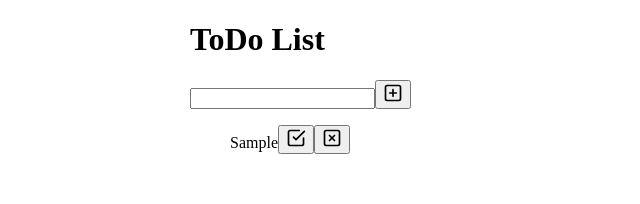
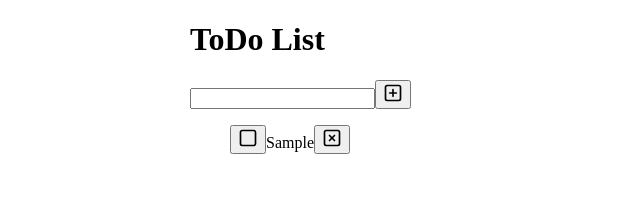
Before and after one commit to M0nicaVaz/ReactToDo, a React (Vite) app: page / in a window 1280 px wide. Both pictures are taken after typing "Sample" into the empty fields and a click on the button 393 px from the left and 94 px from the top of the page. Shown: the top 204 px of the page, without its empty margins (0-640 px from the left). Built offline with nearby package versions, Linux system fonts and the light colour scheme.

Commit message:
add localstorage

```diff
--- a/src/components/Form.jsx
+++ b/src/components/Form/index.jsx
@@ -1,7 +1,7 @@
 import { useState } from 'react';
 import { FiPlusSquare } from 'react-icons/fi';
 
-export function Form({ onAddItem }) {
+export function Form({ addItem }) {
   const [text, setText] = useState('');
 
   function handleInput(e) {
@@ -12,7 +12,7 @@ export function Form({ onAddItem }) {
   function handleAdd(e) {
     e.preventDefault();
     if (text) {
-      onAddItem(text);
+      addItem(text);
       setText('');
     }
   }
@@ -20,7 +20,7 @@ export function Form({ onAddItem }) {
   return (
     <form>
       <input onChange={handleInput} type="text" value={text} />
-      <button onClick={handleAdd}>
+      <button type="submit" onClick={handleAdd}>
         <FiPlusSquare size={20} />
       </button>
     </form>
--- a/src/components/List.jsx
+++ /dev/null
@@ -1,27 +0,0 @@
-import { FiXSquare, FiSquare, FiCheckSquare } from 'react-icons/fi';
-
-export function List({ items, handleDelete, handleCheck }) {
-  return (
-    <ul>
-      {items.map((item) => (
-        <li className={item.done ? 'item-done' : ''} key={item.id}>
-          {item.description}
-          <button
-            onClick={() => {
-              handleCheck(item);
-            }}
-          >
-            {item.done ? <FiSquare size={20} /> : <FiCheckSquare size={20} />}
-          </button>
-          <button
-            onClick={() => {
-              handleDelete(item);
-            }}
-          >
-            <FiXSquare size={20} />
-          </button>
-        </li>
-      ))}
-    </ul>
-  );
-}
--- /dev/null
+++ b/src/components/List/index.jsx
@@ -0,0 +1,17 @@
+import { ListItem } from '../ListItem';
+
+export function List({ items, handleDelete, handleCheck }) {
+  return (
+    <ul>
+      {items.map((item, index) => (
+        <ListItem
+          key={String(index)}
+          itemId={index}
+          item={item}
+          handleDelete={handleDelete}
+          handleCheck={handleCheck}
+        />
+      ))}
+    </ul>
+  );
+}
--- /dev/null
+++ b/src/components/ListItem/index.jsx
@@ -0,0 +1,27 @@
+import { FiXSquare, FiSquare, FiCheckSquare } from 'react-icons/fi';
+
+export function ListItem({ item, handleDelete, handleCheck, itemId }) {
+  item.id = itemId;
+
+  return (
+    <li className={item.done ? 'item-done' : ''}>
+      <button
+        onClick={() => {
+          handleCheck(item);
+        }}
+      >
+        {item.done ? <FiCheckSquare size={20} /> : <FiSquare size={20} />}
+      </button>
+
+      {item.description}
+
+      <button
+        onClick={() => {
+          handleDelete(item);
+        }}
+      >
+        <FiXSquare size={20} />
+      </button>
+    </li>
+  );
+}
--- a/src/configs/item.js
+++ b/src/configs/item.js
@@ -1,8 +1,6 @@
 export class Item {
-  static lastId = 0;
-
   constructor(description) {
-    this.id = Item.lastId++;
+    this.id;
     this.description = description;
     this.done = false;
   }
--- a/src/pages/todo.jsx
+++ b/src/pages/todo.jsx
@@ -1,24 +1,29 @@
-import { useState } from 'react';
+import { useState, useEffect } from 'react';
 import { List } from '../components/List';
 import { Form } from '../components/Form';
 import { Item } from '../configs/item';
 
 export default function ToDo() {
-  const [items, setItems] = useState([]);
+  const savedList = JSON.parse(localStorage.getItem('@savedList'));
+  const [items, setItems] = useState(savedList || []);
 
-  function onAddItem(text) {
+  useEffect(() => {
+    localStorage.setItem('@savedList', JSON.stringify(items));
+  }, [items]);
+
+  function addItem(text) {
     let item = new Item(text);
 
     setItems([...items, item]);
   }
 
-  function onDeleteItem(selectedItem) {
+  function deleteItem(selectedItem) {
     let filteredItems = items.filter((item) => item.id != selectedItem.id);
 
     setItems(filteredItems);
   }
 
-  function onCheckItem(selectedItem) {
+  function checkItem(selectedItem) {
     let updatedItems = items.map((item) => {
       if (item.id === selectedItem.id) {
         item.done = !item.done;
@@ -30,16 +35,12 @@ export default function ToDo() {
   }
 
   return (
-    <div className="container">
+    <main className="container">
       <h1>ToDo List</h1>
 
-      <Form onAddItem={onAddItem} />
+      <Form addItem={addItem} />
 
-      <List
-        handleDelete={onDeleteItem}
-        handleCheck={onCheckItem}
-        items={items}
-      />
-    </div>
+      <List handleDelete={deleteItem} handleCheck={checkItem} items={items} />
+    </main>
   );
 }
```
